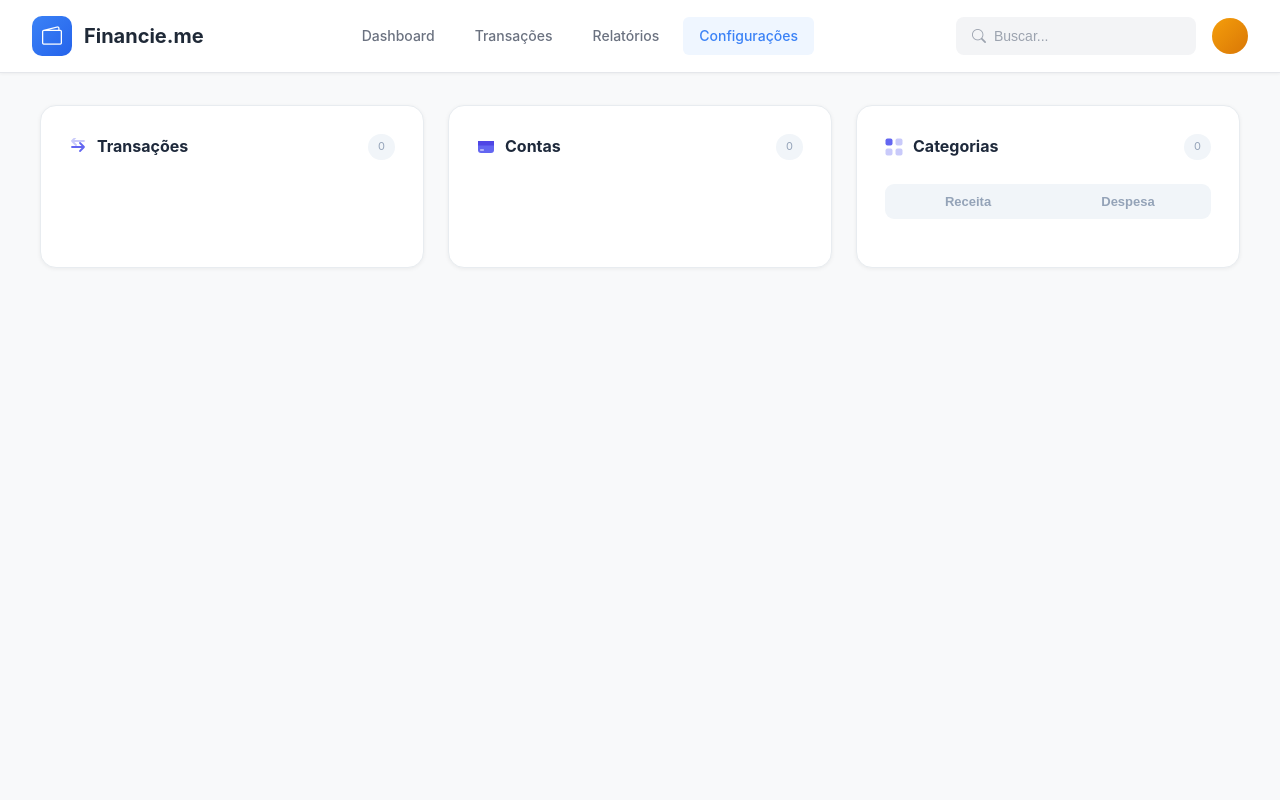
After one commit to Erick22Ribeiro/Controle-financas, a Django app: page /configuracoes/ in a window 1280 px wide. The commit adds this page. Run offline with Django 5.2, Linux system fonts and the light colour scheme; data that the repository does not hold is empty.

Commit message:
Layout do painel de edição completo

```diff
--- a/analytics/templates/analytics/dados.html
+++ b/analytics/templates/analytics/dados.html
@@ -28,7 +28,7 @@
                 <a href="{% url 'home' %}" class="nav-link">Dashboard</a>
                 <a href="{% url 'transacoes' %}" class="nav-link">Transações</a>
                 <a href="{% url 'analytics:dados' %}" class="nav-link active">Relatórios</a>
-                <a href="#" class="nav-link">Configurações</a>
+                <a href="{% url 'configuracoes'%}" class="nav-link">Configurações</a>
             </nav>
 
             <!-- Área direita: busca e usuário -->
--- /dev/null
+++ b/core/static/core/css/configuracoes.css
@@ -0,0 +1,399 @@
+/* ========================================
+   RESET E CONFIGURAÇÕES GLOBAIS
+   ======================================== */
+* {
+    margin: 0;
+    padding: 0;
+    box-sizing: border-box;
+}
+
+body {
+    font-family: 'Inter', -apple-system, BlinkMacSystemFont, 'Segoe UI', Roboto, sans-serif;
+    background: #f8f9fa;
+    color: #1f2937;
+    line-height: 1.6;
+    height: 100vh;
+    display: flex;
+    flex-direction: column;
+}
+
+/* ========================================
+   HEADER - NAVEGAÇÃO SUPERIOR
+   ======================================== */
+.header {
+    background: white;
+    border-bottom: 1px solid #e5e7eb;
+    padding: 16px 0;
+    position: sticky;
+    top: 0;
+    z-index: 100;
+    box-shadow: 0 1px 3px rgba(0, 0, 0, 0.05);
+    flex-shrink: 0;
+}
+
+.container-header {
+    max-width: 1400px;
+    margin: 0 auto;
+    padding: 0 32px;
+    display: flex;
+    align-items: center;
+    justify-content: space-between;
+}
+
+/* Logo */
+.logo {
+    display: flex;
+    align-items: center;
+    gap: 12px;
+}
+
+.logo-icon {
+    width: 40px;
+    height: 40px;
+    background: linear-gradient(135deg, #3b82f6 0%, #2563eb 100%);
+    border-radius: 10px;
+    display: flex;
+    align-items: center;
+    justify-content: center;
+    color: white;
+    font-size: 20px;
+}
+
+.logo-text {
+    font-size: 20px;
+    font-weight: 700;
+    color: #1f2937;
+}
+
+/* Navegação */
+.nav {
+    display: flex;
+    gap: 8px;
+}
+
+.nav-link {
+    padding: 8px 16px;
+    text-decoration: none;
+    color: #6b7280;
+    font-size: 14px;
+    font-weight: 500;
+    border-radius: 6px;
+    transition: all 0.2s;
+}
+
+.nav-link:hover {
+    background: #f3f4f6;
+    color: #1f2937;
+}
+
+.nav-link.active {
+    background: #eff6ff;
+    color: #3b82f6;
+}
+
+/* Header Right */
+.header-right {
+    display: flex;
+    align-items: center;
+    gap: 16px;
+}
+
+.search-box {
+    display: flex;
+    align-items: center;
+    gap: 8px;
+    background: #f3f4f6;
+    padding: 8px 16px;
+    border-radius: 8px;
+    width: 240px;
+}
+
+.search-box i {
+    color: #9ca3af;
+    font-size: 14px;
+}
+
+.search-box input {
+    border: none;
+    background: transparent;
+    outline: none;
+    font-size: 14px;
+    color: #1f2937;
+    width: 100%;
+}
+
+.search-box input::placeholder {
+    color: #9ca3af;
+}
+
+.user-avatar {
+    width: 36px;
+    height: 36px;
+    border-radius: 50%;
+    overflow: hidden;
+    background: linear-gradient(135deg, #f59e0b 0%, #d97706 100%);
+    cursor: pointer;
+}
+
+.user-avatar img {
+    width: 100%;
+    height: 100%;
+    object-fit: cover;
+}
+
+/* ========================================
+   LAYOUT PRINCIPAL
+   ======================================== */
+.main-content {
+    display: flex;
+    align-items: center;
+    padding: 32px 40px;
+    min-height: 0; /* permite que flex child shrink corretamente */
+}
+
+.wrapper {
+    display: flex;
+    gap: 24px;
+    width: 100%;
+    max-width: 1400px;
+    margin: 0 auto;
+    height: 100%;
+}
+
+/* ========================================
+   CARDS
+   ======================================== */
+.card {
+    max-height: 500px;
+    flex: 1;
+    background: #fff;
+    border-radius: 16px;
+    padding: 28px;
+    box-shadow: 0 1px 4px rgba(0, 0, 0, 0.06);
+    border: 1px solid #e8ecf0;
+    display: flex;
+    flex-direction: column;
+}
+
+/* Card Header */
+.card-header {
+    display: flex;
+    justify-content: space-between;
+    align-items: center;
+    margin-bottom: 24px;
+}
+
+.card-header-left {
+    display: flex;
+    align-items: center;
+    gap: 10px;
+}
+
+.card-title {
+    font-weight: 700;
+    font-size: 16px;
+    color: #1e293b;
+}
+
+.card-badge {
+    font-size: 11px;
+    color: #94a3b8;
+    background: #f1f5f9;
+    padding: 4px 10px;
+    border-radius: 20px;
+}
+
+/* Edit Button */
+.edit-btn {
+    width: 32px;
+    height: 32px;
+    border-radius: 8px;
+    border: 1px solid #e8ecf0;
+    background: #fff;
+    display: flex;
+    align-items: center;
+    justify-content: center;
+    cursor: pointer;
+    transition: background 0.15s;
+    flex-shrink: 0;
+}
+
+.edit-btn:hover {
+    background: #f8fafc;
+}
+
+/* Rows — crescem para preencher a altura */
+.row {
+    display: flex;
+    justify-content: space-between;
+    align-items: center;
+    padding: 16px 0;
+    border-bottom: 1px solid #f1f5f9;
+    flex: 1;
+}
+
+.row:last-of-type {
+    border-bottom: none;
+}
+
+.row-left {
+    display: flex;
+    align-items: center;
+    gap: 14px;
+}
+
+/* ========================================
+   TRANSAÇÕES
+   ======================================== */
+.card-body.scrollable {
+    display: flex;
+    flex: 1;
+    flex-direction: column;
+    max-height: 400px;      /* ajuste como quiser */
+    overflow-y: auto;
+    padding-right: 6px;    /* evita cortar scrollbar */
+}
+
+/* scroll mais elegante (opcional) */
+.card-body.scrollable::-webkit-scrollbar {
+    width: 6px;
+}
+
+.card-body.scrollable::-webkit-scrollbar-thumb {
+    background-color: #d1d5db;
+    border-radius: 8px;
+}
+
+
+
+.trans-name {
+    font-size: 14px;
+    font-weight: 600;
+    color: #1e293b;
+}
+
+.trans-meta {
+    font-size: 12px;
+    color: #94a3b8;
+    margin-top: 3px;
+}
+
+.trans-meta .amount {
+    font-weight: 700;
+    margin-left: 6px;
+}
+
+.amount.income { color: #10b981; }
+.amount.expense { color: #ef4444; }
+
+.ver-todas {
+    display: block;
+    text-align: center;
+    margin-top: auto;
+    padding-top: 20px;
+    font-size: 13px;
+    font-weight: 600;
+    color: #6366f1;
+    cursor: pointer;
+    text-decoration: none;
+}
+
+.ver-todas:hover {
+    text-decoration: underline;
+}
+
+/* ========================================
+   CONTAS
+   ======================================== */
+.account-icon {
+    width: 42px;
+    height: 42px;
+    border-radius: 11px;
+    display: flex;
+    align-items: center;
+    justify-content: center;
+    flex-shrink: 0;
+}
+
+.account-name {
+    font-size: 14px;
+    font-weight: 600;
+    color: #1e293b;
+}
+
+.account-detail {
+    font-size: 12px;
+    color: #94a3b8;
+    margin-top: 2px;
+}
+
+/* ========================================
+   CATEGORIAS
+   ======================================== */
+.tabs {
+    display: flex;
+    background: #f1f5f9;
+    border-radius: 9px;
+    padding: 3px;
+    margin-bottom: 20px;
+}
+
+.tab {
+    flex: 1;
+    padding: 7px 0;
+    border: none;
+    border-radius: 7px;
+    font-size: 13px;
+    font-weight: 600;
+    cursor: pointer;
+    background: transparent;
+    color: #94a3b8;
+    transition: all 0.2s;
+}
+
+.tab.active {
+    background: #fff;
+    color: #1e293b;
+    box-shadow: 0 1px 3px rgba(0, 0, 0, 0.1);
+}
+
+.cat-icon {
+    width: 40px;
+    height: 40px;
+    border-radius: 10px;
+    display: flex;
+    align-items: center;
+    justify-content: center;
+    font-size: 18px;
+    flex-shrink: 0;
+}
+
+.cat-name {
+    font-size: 14px;
+    font-weight: 600;
+    color: #1e293b;
+}
+
+/* ========================================
+   RESPONSIVO
+   ======================================== */
+@media (max-width: 900px) {
+    .main-content {
+        align-items: flex-start;
+        padding: 24px 20px;
+    }
+
+    .wrapper {
+        flex-direction: column;
+        height: auto;
+        gap: 20px;
+    }
+
+    .card {
+        width: 100%;
+    }
+
+    .row {
+        flex: none;
+    }
+}
--- /dev/null
+++ b/core/static/core/js/configuracoes.js
@@ -0,0 +1,18 @@
+function switchTab(button) {
+    const tipoSelecionado = button.value; // receita ou despesa
+    const rows = document.querySelectorAll('.row.cat');
+
+    rows.forEach(row => {
+        if (row.dataset.tipo === tipoSelecionado) {
+            row.style.display = 'flex';
+        } else {
+            row.style.display = 'none';
+        }
+    });
+
+    // opcional: marcar aba ativa
+    document.querySelectorAll('.tab').forEach(tab => {
+        tab.classList.remove('active');
+    });
+    button.classList.add('active');
+}
--- /dev/null
+++ b/core/templates/core/configuracoes.html
@@ -0,0 +1,187 @@
+{% load static %}
+<!DOCTYPE html>
+<html lang="en">
+
+<head>
+    <meta charset="UTF-8">
+    <meta name="viewport" content="width=device-width, initial-scale=1.0">
+    <link rel="stylesheet" href="https://cdn.jsdelivr.net/npm/bootstrap-icons@1.13.1/font/bootstrap-icons.min.css">
+    <link rel="stylesheet" href="{% static 'core/css/configuracoes.css' %}">
+    <title>Configurações</title>
+</head>
+
+<body>
+
+    <!-- ========================================
+         HEADER
+         ======================================== -->
+    <header class="header">
+        <div class="container-header">
+            <div class="logo">
+                <div class="logo-icon">
+                    <i class="bi bi-wallet2"></i>
+                </div>
+                <span class="logo-text">Financie.me</span>
+            </div>
+
+            <nav class="nav">
+                <a href="{% url 'home' %}" class="nav-link">Dashboard</a>
+                <a href="{% url 'transacoes' %}" class="nav-link">Transações</a>
+                <a href="{% url 'analytics:dados' %}" class="nav-link">Relatórios</a>
+                <a href="{% url 'configuracoes'%}" class="nav-link active">Configurações</a>
+            </nav>
+
+            <div class="header-right">
+                <div class="search-box">
+                    <i class="bi bi-search"></i>
+                    <input type="text" placeholder="Buscar...">
+                </div>
+                <div class="user-avatar"></div>
+            </div>
+        </div>
+    </header>
+
+    <!-- ========================================
+         CONTEÚDO PRINCIPAL
+         ======================================== -->
+    <main class="main-content">
+        <div class="wrapper">
+
+            <!-- TRANSAÇÕES -->
+            <div class="card">
+                <div class="card-header">
+                    <div class="card-header-left">
+                        <svg width="18" height="18" viewBox="0 0 18 18" fill="none">
+                            <path d="M3 9H15M15 9L11 5M15 9L11 13" stroke="#6366f1" stroke-width="1.8"
+                                stroke-linecap="round" stroke-linejoin="round" />
+                            <path d="M15 3L3 3M3 3L7 7M3 3L7 -1" stroke="#6366f1" stroke-width="1.8"
+                                stroke-linecap="round" stroke-linejoin="round" opacity="0.35" />
+                        </svg>
+                        <span class="card-title">Transações</span>
+                    </div>
+                    <span class="card-badge">{{ qtd_transacoes }}</span>
+                </div>
+
+                <div class="card-body scrollable">
+
+                    {% for transacao in transacoes%}
+
+                    <div class="row">
+                        <div>
+                            <div class="trans-name">{{ transacao.descricao }}</div>
+
+                            {% if transacao.categoria.tipo == 'receita' %}
+                            <div class="trans-meta">{{ transacao.data }} <span class="amount income">+R${{transacao.valor }}</span></div>
+                            {% else %}
+                            <div class="trans-meta">{{ transacao.data }} <span class="amount expense">-R${{transacao.valor }}</span></div>
+                            {% endif %}
+                        </div>
+                        <div class="edit-btn">
+                            <svg width="14" height="14" viewBox="0 0 14 14" fill="none">
+                                <path d="M9.5 1.5L12.5 4.5L5 12H2V9L9.5 1.5Z" stroke="#6b7280" stroke-width="1.3"
+                                    stroke-linecap="round" stroke-linejoin="round" />
+                            </svg>
+                        </div>
+                    </div>
+
+                    {% endfor %}
+                </div>
+
+            </div>
+
+            <!-- CONTAS -->
+            <div class="card">
+                <div class="card-header">
+                    <div class="card-header-left">
+                        <svg width="18" height="18" viewBox="0 0 18 18" fill="none">
+                            <rect x="1" y="3" width="16" height="12" rx="3" fill="#6366f1" />
+                            <rect x="1" y="3" width="16" height="4.5" fill="#4f46e5" />
+                            <rect x="3" y="11" width="4" height="2" rx="0.8" fill="rgba(255,255,255,0.5)" />
+                        </svg>
+                        <span class="card-title">Contas</span>
+                    </div>
+                    <span class="card-badge">{{ qtd_contas }}</span>
+                </div>
+
+                <div class="card-body scrollable">
+
+                {% for conta in contas %}
+                <div class="row">
+                    <div class="row-left">
+                        <div class="account-icon" style="background:#e8f0fe;">
+                            <svg width="20" height="20" viewBox="0 0 20 20" fill="none">
+                                <rect x="2" y="5" width="16" height="11" rx="2.5" stroke="#0050a0" stroke-width="1.5"
+                                    fill="none" />
+                                <path d="M2 8.5H18" stroke="#0050a0" stroke-width="1.5" />
+                            </svg>
+                        </div>
+                        <div>
+                            <div class="account-name">{{ conta.nome }}</div>
+                            <div class="account-detail">{{ conta.saldo_inicial }}</div>
+                        </div>
+                    </div>
+                    <div class="edit-btn">
+                        <svg width="14" height="14" viewBox="0 0 14 14" fill="none">
+                            <path d="M9.5 1.5L12.5 4.5L5 12H2V9L9.5 1.5Z" stroke="#6b7280" stroke-width="1.3"
+                                stroke-linecap="round" stroke-linejoin="round" />
+                        </svg>
+                    </div>
+                </div>
+
+                {% endfor %}
+
+                </div>
+
+            </div>
+
+            <!-- CATEGORIAS -->
+            <div class="card">
+                <div class="card-header">
+                    <div class="card-header-left">
+                        <svg width="18" height="18" viewBox="0 0 18 18" fill="none">
+                            <rect x="0.5" y="0.5" width="7" height="7" rx="2" fill="#6366f1" />
+                            <rect x="10.5" y="0.5" width="7" height="7" rx="2" fill="#6366f1" opacity="0.35" />
+                            <rect x="0.5" y="10.5" width="7" height="7" rx="2" fill="#6366f1" opacity="0.35" />
+                            <rect x="10.5" y="10.5" width="7" height="7" rx="2" fill="#6366f1" opacity="0.35" />
+                        </svg>
+                        <span class="card-title">Categorias</span>
+                    </div>
+                    <span class="card-badge">{{ qtd_categorias }}</span>
+                </div>
+
+                <div class="tabs">
+                    <button class="tab" onclick="switchTab(this)" name="btn-rec" value="receita">Receita</button>
+                    <button class="tab" onclick="switchTab(this)" name="btn-des" value="despesa">Despesa</button>
+                </div>
+
+                <div class="card-body scrollable">
+
+                {% for categoria in categorias %}
+
+                <div class="row cat" data-tipo="{{ categoria.tipo }}">
+                    <div class="row-left">
+                        <!-- <div class="cat-icon" style="background:#eef2ff;">🏠</div> -->
+                        <span class="cat-name">{{ categoria.nome }}</span>
+                    </div>
+                    <div class="edit-btn">
+                        <svg width="14" height="14" viewBox="0 0 14 14" fill="none">
+                            <path d="M9.5 1.5L12.5 4.5L5 12H2V9L9.5 1.5Z" stroke="#6b7280" stroke-width="1.3"
+                                stroke-linecap="round" stroke-linejoin="round" />
+                        </svg>
+                    </div>
+                </div>
+
+                {% endfor %}
+
+                </div>
+
+
+            </div>
+
+        </div>
+    </main>
+
+    <script src="{% static 'core/js/configuracoes.js' %}" defer></script>
+</body>
+
+</html>
--- a/core/templates/core/transacoes.html
+++ b/core/templates/core/transacoes.html
@@ -29,7 +29,7 @@
                 <a href="{% url 'home' %}" class="nav-link">Dashboard</a>
                 <a href="{% url 'transacoes' %}" class="nav-link active">Transações</a>
                 <a href="{% url 'analytics:dados' %}" class="nav-link">Relatórios</a>
-                <a href="#" class="nav-link">Configurações</a>
+                <a href="{% url 'configuracoes'%}" class="nav-link">Configurações</a>
             </nav>
 
             <!-- Área direita: busca e usuário -->
--- a/core/urls.py
+++ b/core/urls.py
@@ -4,4 +4,6 @@ from core import views
 urlpatterns = [
     path('', views.financas, name='home'),
     path('transacoes/', views.transacoes, name='transacoes'),
+    path('configuracoes/', views.configuracoes, name='configuracoes'),
+
 ]
--- a/core/views.py
+++ b/core/views.py
@@ -166,4 +166,28 @@ def transacoes(request):
     return render(request, 'core/transacoes.html', context)
 
 
- #======================== DADOS ================================
+ #======================== CONFIGURAÇÕES ================================
+def configuracoes(request):
+
+    filtro_exibicao = request.GET.get('')
+
+    #Pega a qunatidade de cada um
+    qtd_transacoes = Transacao.objects.count()
+    qtd_categorias = Categoria.objects.count()
+    qtd_contas = Conta.objects.count()
+
+    categorias = Categoria.objects.all()
+    contas = Conta.objects.all()
+    transacoes = Transacao.objects.all()
+
+
+    context = {
+        'qtd_transacoes': qtd_transacoes,
+        'qtd_categorias': qtd_categorias,
+        'qtd_contas': qtd_contas,
+        'categorias': categorias,
+        'contas': contas,
+        'transacoes': transacoes
+    }
+
+    return render(request, 'core/configuracoes.html', context)
```
Also changed, not shown: core/templates/core/home.html (+4 -4 lines).
